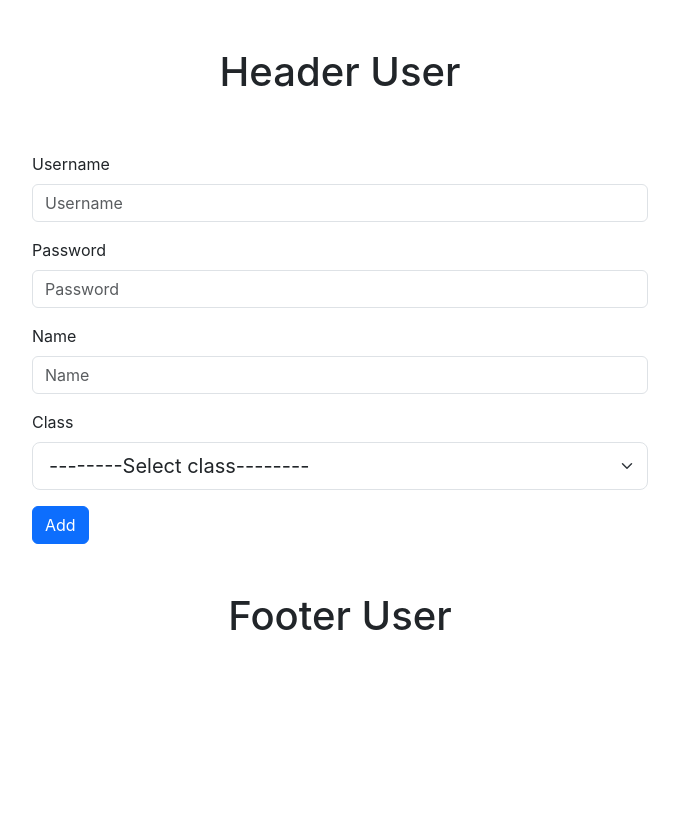
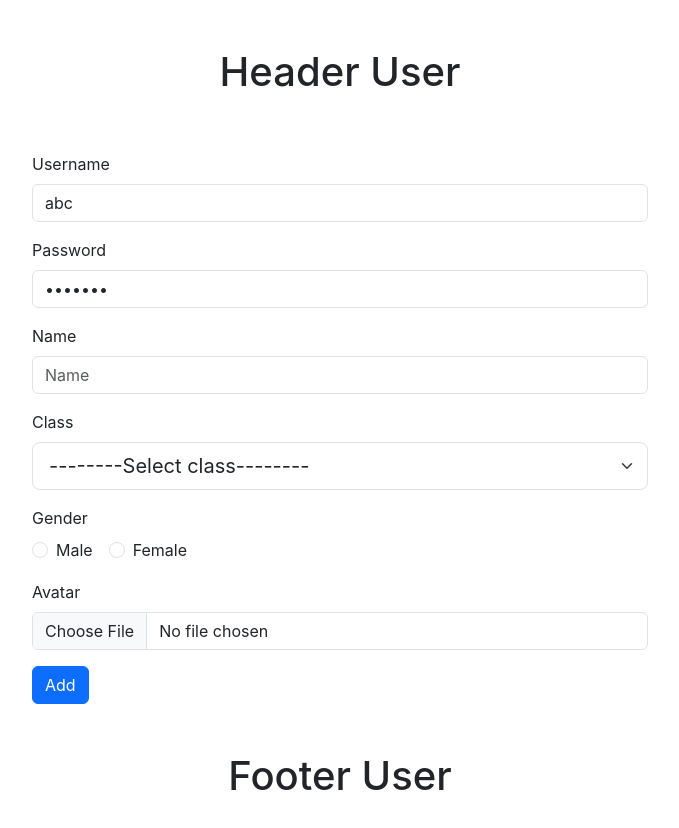
Before and after one commit to ntnghia-it01/example-fe-sd19303, a React (Create React App) app: page /register-use-hook-form in a window 1280 px wide. Shown: the top 828 px of the page, without its empty margins (300-979 px from the left). Before the commit the page ends 800 px from the top, so only its background shows below. Built offline with nearby package versions, Linux system fonts and the light colour scheme.

Commit message:
commit 2025.04.01

```diff
--- a/src/pages/RegisterUseHookForm/index.jsx
+++ b/src/pages/RegisterUseHookForm/index.jsx
@@ -4,12 +4,53 @@
 // Name không được bỏ trống
 // Class bắt buộc chọn
 
-import { useForm } from 'react-hook-form';
+import { useForm } from "react-hook-form";
 
 const RegisterUseHookForm = () => {
   const {
-    register
-  } = useForm();
+    register,
+    formState: { errors }, // Dùng errors để hiển thị lỗi
+    handleSubmit, // Validate form => Có lỗi hiển thị error
+    // Nếu không có lỗi => gọi hàm handleRegister và truyền giá trị
+    // của từng ô input vào hàm handleRegister
+
+    reset, // Xoá nội dung bên trong form
+    getValues, // getValues("username") => Lấy giá trị của ô input có key là username
+    setValue, // setValue("username", "abc"); => Gán giá trị của ô input có key là username
+  } = useForm({
+    defaultValues: {
+      username: "abc",
+      password: "1234567",
+    },
+  });
+
+  // Thêm 2 trường dữ liệu
+  // Radio button giới tính
+  // Input images ảnh đại diện
+
+  // Thực hiện bắt lỗi thêm 2 trường dữ liệu trên
+  // Giới tính bắt buộc chọn
+  // Ảnh đại diện
+  // + bắt buộc thêm
+  // + phải là kiểu jpg || jpge || webp || png
+  // + kích thước tối đa 10MB
+
+  const handleRegister = (props) => {
+    console.log("register value === ", props);
+  };
+
+  const validateAvatar = (props)=>{
+    console.log("Avatar props === ", props);
+    // props is Array
+    // Giá trị image => items[0] => {type, size}
+
+    // Nếu type khác giá trị => return "Error";
+
+    return true; // Đúng thông tin cần kiểm tra
+    // Không có Error
+
+    // return "abc"; // Error sẽ là chuỗi được return
+  }
 
   return (
     <div className="container col-6 offset-3">
@@ -22,42 +63,129 @@
           className="form-control"
           placeholder="Username"
           {...register("username", {
-            required: {value: true, message: "Username required!"},
-            // minLength: {value: 6, message: "Username min Length 6 charter"},
-            // valueAsNumber: true,
-            // min: {value: 10, message: "Error"}
+            required: { value: true, message: "Username required!" },
           })}
         />
+        {errors["username"] && (
+          <small className="text-danger">{errors["username"]["message"]}</small>
+        )}
+        {/* {errors.username && <small className='text-danger'>{errors.username.message}</small>} */}
       </div>
 
       <div className="mb-3">
         <label for="" className="form-label">
           Password
         </label>
-        <input type="password" className="form-control" placeholder="Password" />
+        <input
+          type="password"
+          className="form-control"
+          placeholder="Password"
+          {...register("password", {
+            required: { value: true, message: "Password required!" },
+            minLength: { value: 6, message: "Password min length 6!" },
+          })}
+        />
+        {errors["password"] && (
+          <small className="text-danger">{errors["password"]["message"]}</small>
+        )}
       </div>
 
       <div className="mb-3">
         <label for="" className="form-label">
           Name
         </label>
-        <input type="text" className="form-control" placeholder="Name" />
+        <input
+          type="text"
+          className="form-control"
+          placeholder="Name"
+          {...register("name", {
+            required: { value: true, message: "Name required!" },
+          })}
+        />
+        {errors["name"] && (
+          <small className="text-danger">{errors["name"]["message"]}</small>
+        )}
       </div>
 
       <div className="mb-3">
         <label for="" className="form-label">
           Class
         </label>
-        <select className="form-select form-select-lg" name="" id="">
-          <option selected value="-1">--------Select class--------</option>
+        <select
+          className="form-select form-select-lg"
+          {...register("className", {
+            required: { value: true, message: "Class name required!" },
+            min: { value: 0, message: "Class name required!" },
+          })}
+        >
+          <option selected value="-1">
+            --------Select class--------
+          </option>
           <option value="1">WD19301</option>
           <option value="2">WD19302</option>
           <option value="3">WD19303</option>
           <option value="4">WD19304</option>
         </select>
+        {errors["className"] && (
+          <small className="text-danger">
+            {errors["className"]["message"]}
+          </small>
+        )}
       </div>
 
-      <button type="button" className="btn btn-primary">
+      <div className="mb-3">
+        <label for="" className="form-label">
+          Gender
+        </label>
+        <br/>
+
+        <div class="form-check form-check-inline">
+          <input
+            class="form-check-input"
+            type="radio"
+            value="0"
+            {...register("gender", {
+              required: {value: true, message: "Gender required!"}
+            })}
+          />
+          <label class="form-check-label" for="">
+            Male
+          </label>
+        </div>
+        <div class="form-check form-check-inline">
+          <input
+            class="form-check-input"
+            type="radio"
+            value="1"
+            {...register("gender", {
+              required: {value: true, message: "Gender required!"}
+            })}
+          />
+          <label class="form-check-label" for="">
+            Female
+          </label>
+        </div>
+      </div>
+
+      <div class="mb-3">
+        <label for="" class="form-label">
+          Avatar
+        </label>
+        <input
+          type="file"
+          class="form-control"
+          aria-describedby="fileHelpId"
+          {...register("avatar", {
+            validate: validateAvatar
+          })}
+        />
+      </div>
+
+      <button
+        onClick={handleSubmit(handleRegister)}
+        type="button"
+        className="btn btn-primary"
+      >
         Add
       </button>
     </div>
```
